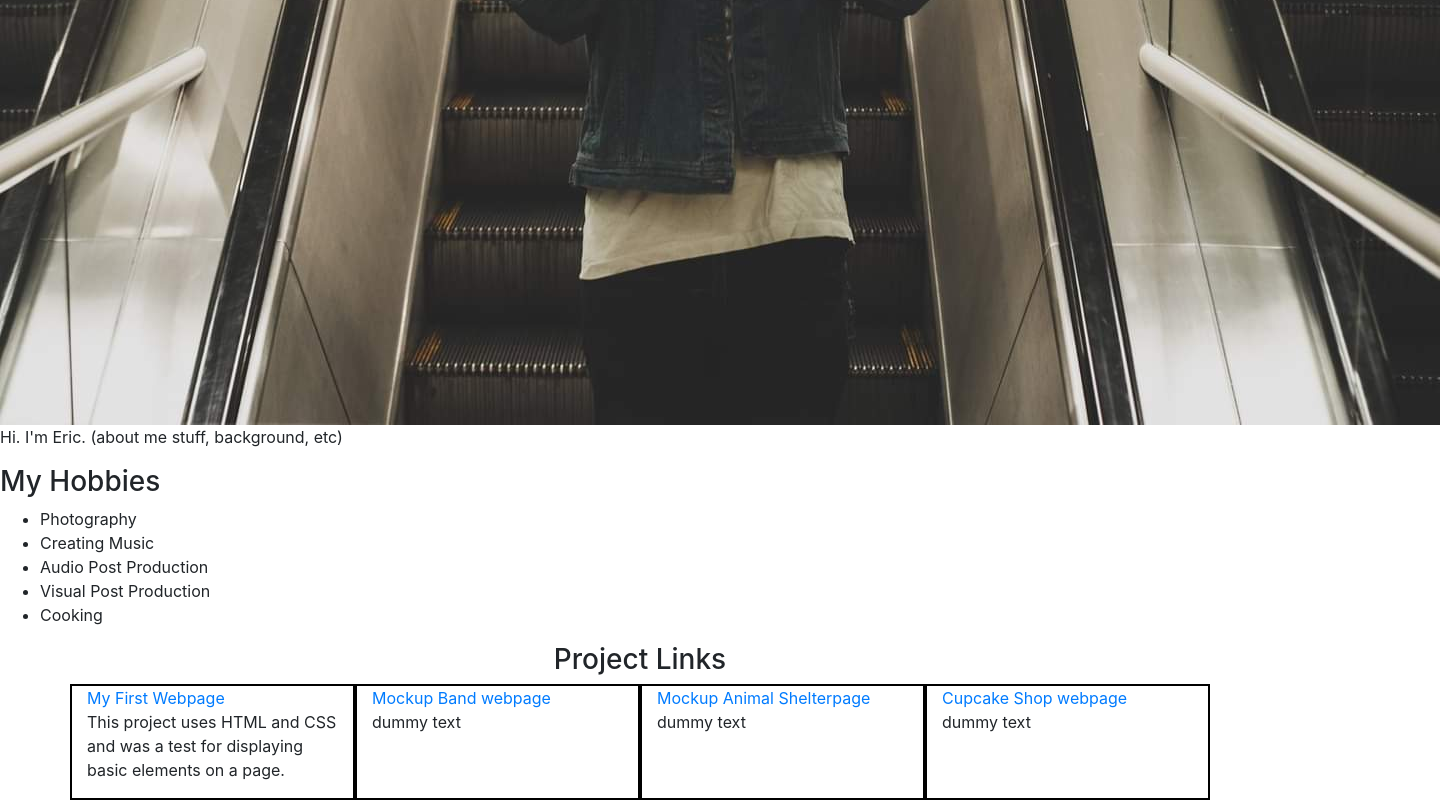
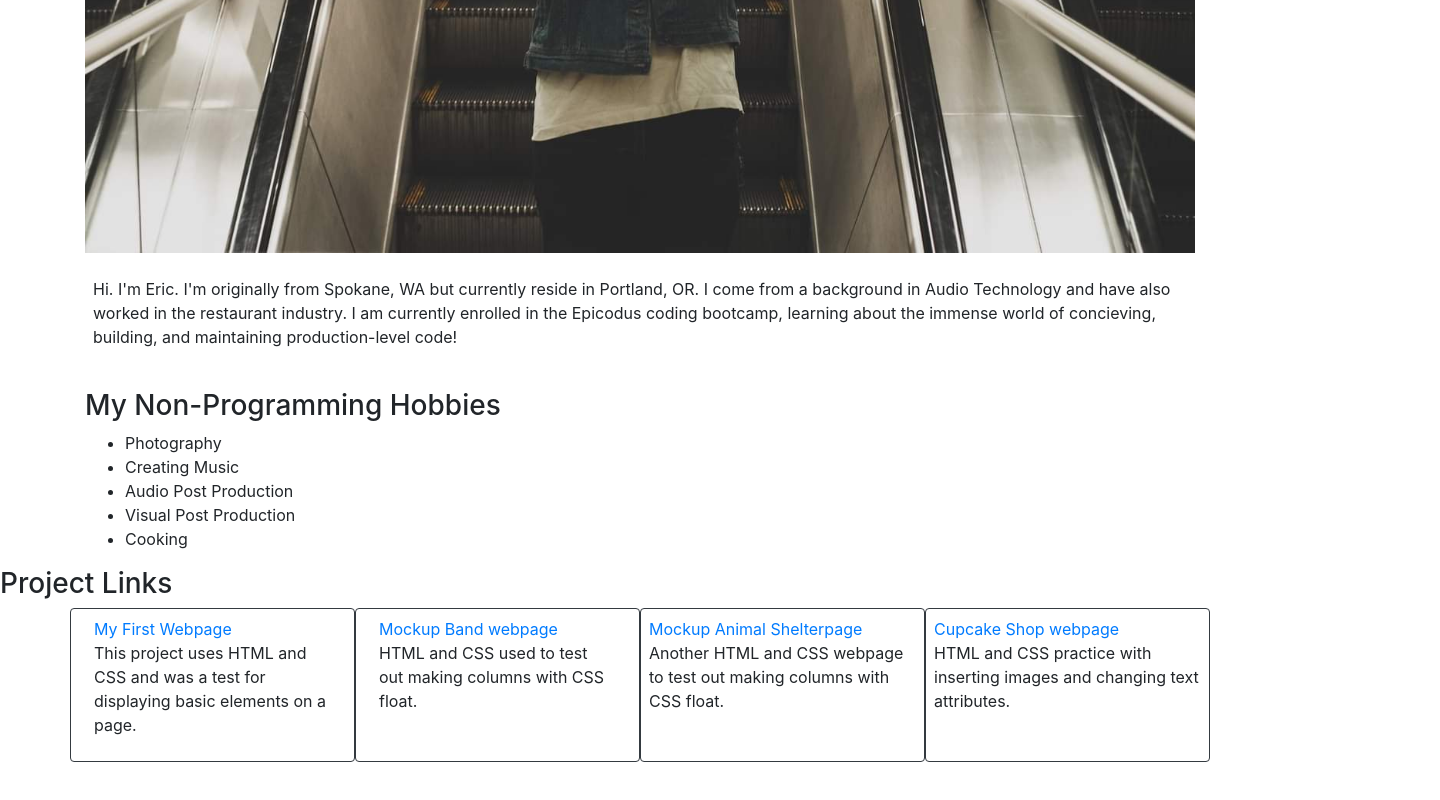
Before and after one commit to Cruduper/portfolio, a plain HTML site: page index.html in a window 1280 px wide. Shown: the part 591-1391 px from the top of the page, 1440 px wide, since content can reach past the window. After the commit the page ends 1353 px from the top, so only its background shows below. Drawn offline with Linux system fonts and the light colour scheme.

Commit message:
formatted picture and paragraph text. Replaced some dummy text with real text

```diff
--- a/css/styles.css
+++ b/css/styles.css
@@ -1,6 +1,7 @@
+/*
 .col-3 {
   border: 2px solid black;
-}
+}*/
 
 .text-align {
   text-align: center;
--- a/index.html
+++ b/index.html
@@ -7,12 +7,17 @@
 </head>
 <body>
   <div>
-    <h1 class="text-align">My Portfolio Page</h1>
+    <div class="container">
+      <h1 class="py-4 text-align">My Portfolio Page</h1>
 
-    <img src="img/eric.jpg">
+      <img src="img/eric.jpg" class="img-responsive" width="100%">
 
-    <p> Hi. I'm Eric. (about me stuff, background, etc)
-      <h3>My Hobbies</h3>
+      <p class="px-2 py-4">
+      Hi. I'm Eric. I'm originally from Spokane, WA but currently reside in Portland, OR. I come from a background in Audio Technology and have also worked in the restaurant industry. I am currently enrolled in the Epicodus coding bootcamp, learning about the immense world of concieving, building, and maintaining production-level code!
+      </p>
+
+
+        <h3>My Non-Programming Hobbies</h3>
           <ul>
             <li>Photography</li>
             <li>Creating Music</li>
@@ -20,34 +25,42 @@
             <li>Visual Post Production</li>
             <li>Cooking</li>
           </ul>
-    </p>
+      </div>
+    </div>
 
-    <h3 class="text-align">Project Links</h3>
+
+
+    <!-- code for Project Links columns -->
+    <h3>Project Links</h3>
 
     <div class="container">
       <div class="row">
-        <div class="col-3">
+        <div class="col-3 border border-2 rounded border-dark p-2">
+          <div class="col-12">
             <a href="https://cruduper.github.io/my-first-webpage/">My First Webpage</a>
             <p>
               This project uses HTML and CSS and was a test for displaying basic elements on a page.
             </p>
           </div>
-        <div class="col-3">
+        </div>
+        <div class="col-3 border border-2 rounded border-dark p-2">
+          <div class="col-12">
             <a href="https://cruduper.github.io/band-website/">Mockup Band webpage</a>
             <p>
-            dummy text
+              HTML and CSS used to test out making columns with CSS float.
             </P>
           </div>
-        <div class="col-3">
+        </div>
+        <div class="col-3 border border-2 rounded border-dark p-2">
           <a href="https://cruduper.github.io/animal-shelter/">Mockup Animal Shelterpage</a>
            <p>
-            dummy text
+              Another HTML and CSS webpage to test out making columns with CSS float.
           </P>
         </div>
-        <div class="col-3">
+        <div class="col-3 border border-2 rounded border-dark p-2">
           <a href="https://cruduper.github.io/cupcake-shop/">Cupcake Shop webpage</a>
            <p>
-            dummy text
+              HTML and CSS practice with inserting images and changing text attributes.
           </P>
         </div>
       </div>
```
Lines whose indentation alone changed are shown as unchanged.
